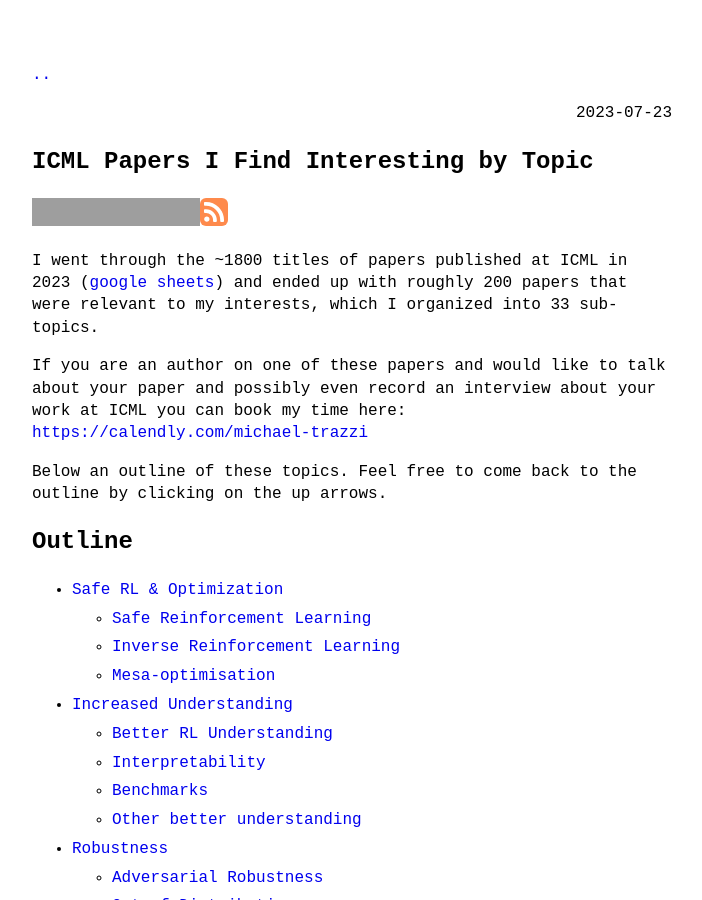
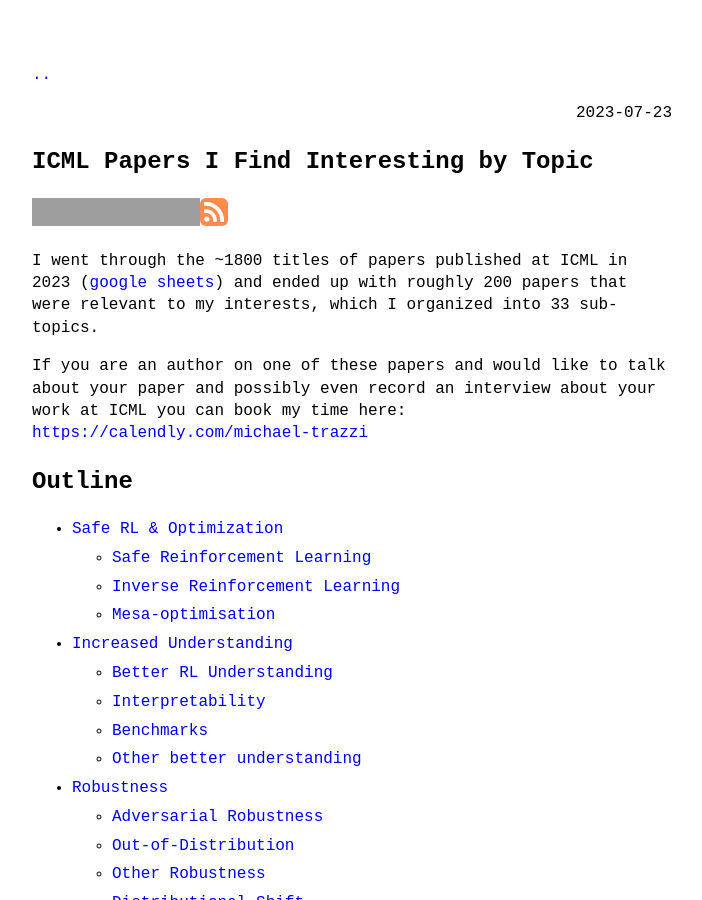
Before and after one commit to theinsideview/theinsideview.github.io, a Jekyll site: the page built from _posts/2023-07-23-icml.md, in a window 1280 px wide and 900 px high, cut to the strip 0-900 px from the top of the window. Shown: the whole strip, without its empty margins (288-990 px from the left). Built offline with Jekyll 4.4.1, drawn with Linux system fonts in a browser that asks for light colours; grey boxes are pictures that could not be loaded.

Commit message:
Update 2023-07-23-icml.md

```diff
--- a/_posts/2023-07-23-icml.md
+++ b/_posts/2023-07-23-icml.md
@@ -8,8 +8,6 @@ permalink: icml
 I went through the ~1800 titles of papers published at ICML in 2023 ([google sheets](https://docs.google.com/spreadsheets/d/1fHgwvsgg7y_I3BNxy3fyD-GAyTs4PJb5EFg4ChkrqWg/edit?usp=sharing)) and ended up with roughly 200 papers that were relevant to my interests, which I organized into 33 sub-topics.
 
 If you are an author on one of these papers and would like to talk about your paper and possibly even record an interview about your work at ICML you can book my time here: [https://calendly.com/michael-trazzi](https://calendly.com/michael-trazzi)
-
-Below an outline of these topics. Feel free to come back to the outline by clicking on the up arrows.
 
 # Outline
 
```
